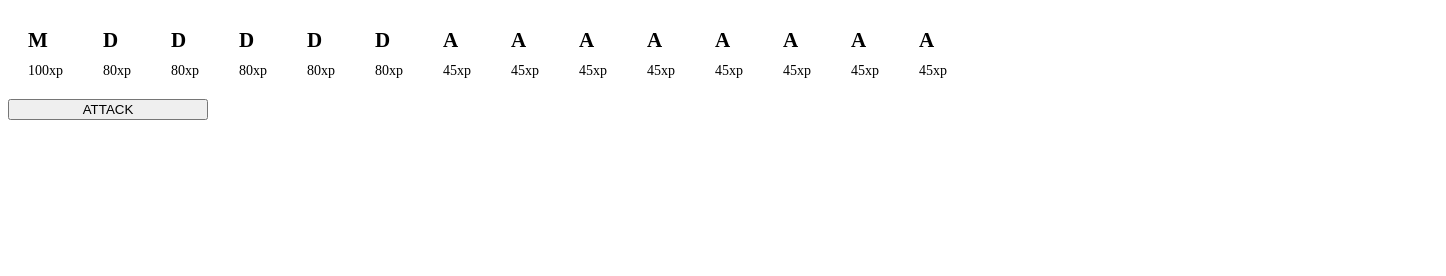
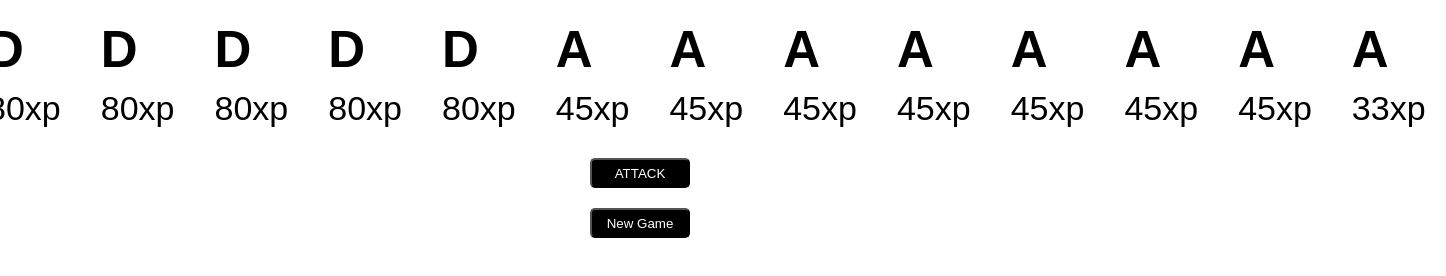
Before and after one commit to acys17/hostile-aliens, a website: page index.html in a window 1280 px wide. Both pictures are taken after a click on the button "ATTACK". Shown: the whole page, 1446 px wide, since content can reach past the window. Drawn offline with Linux system fonts and the light colour scheme.

Commit message:
Functionality working

```diff
--- a/index.html
+++ b/index.html
@@ -8,7 +8,8 @@
 </head>
 <body>
     <div id="ships"></div>
-    <button id="button">ATTACK</button>
+    <button id="attack-button" class="button">ATTACK</button>
+    <button id="reset-button" class="button">New Game</button>
     <script src="./main.js" type="module"></script>
 </body>
 </html>
--- a/main.js
+++ b/main.js
@@ -1,3 +1,5 @@
+const attackButton = document.getElementById("attack-button");
+const resetButton = document.getElementById("reset-button");
 
 class Ship {
     constructor(_id, _name, _points) {
@@ -33,29 +35,50 @@ class Ship {
         new Ship(13, "A", 45),
     ]
 
-button.addEventListener("click", () => {
+shipArray.forEach(ship => {
+    document.getElementById("ships").innerHTML += ship.render();
+});
+
+attackButton.addEventListener("click", () => {
+    const mothership = shipArray.find(ship => ship.id === 0);
     let randomNumber = Math.floor(Math.random() * 14)
-    const shipHit = shipArray.find((ship) => {
-        if(randomNumber === ship.id) {
+    const liveShips = shipArray.filter((ship) => ship.points);
+    const shipHit = liveShips.find((ship) => {
+        if(randomNumber === ship.id && ship.points > 0) {
             return ship;
+        } else {
+            return null;
         }
     });
 
     if(shipHit.name === "M") {
         console.log("Mothership hit!");
         shipHit.points -= 9;
-        console.log(shipHit.points);
     } else if(shipHit.name === "D") {
         console.log("Defenceship hit!");
         shipHit.points -= 10;
-        console.log(shipHit.points);
     } else if(shipHit.name === "A") {
         console.log("Attackship hit!");
         shipHit.points -= 12;
-        console.log(shipHit.points);
+    } else {
+        console.log("Missed hit!");
     }
+
+    if(shipHit.points < 0) {
+        shipHit.points = 0;
+    }
+    if(mothership.points === 0) {
+        shipArray.forEach(ship => {
+            ship.points = 0;
+        })
+        alert("MOTHERSHIP DESTROYED, YOU HAVE SAVED PLANET EARTH")
+    }
+    document.getElementById("ships").innerHTML = ""
+    shipArray.forEach(ship => {
+        document.getElementById("ships").innerHTML += ship.render();
+    });
 })
 
-const printShips = shipArray.forEach(ship => {
-    document.getElementById("ships").innerHTML += ship.render();
-});
+resetButton.addEventListener("click", () => {
+    document.location.href = "";
+})
--- a/styles.scss
+++ b/styles.scss
@@ -1,19 +1,31 @@
+* {
+    font-family: Arial, Helvetica, sans-serif;
+    margin: 0;
+    padding: 0;
+    box-sizing: border-box;
+}
+
 body {
     display: flex;
     flex-direction: column;
+    align-items: center;
+    width: 100vw;
 
     #ships {
         display: flex;
-        font-size: 14px;
-        flex-wrap: wrap;
+        font-size: 34px;
 
         :nth-child(n) {
             margin: 10px;
-            // border: 2px black solid;
         }
     }
 
-    #button {
-        width: 200px;
+    .button {
+        width: 100px;
+        height: 30px;
+        border-radius: 5px;
+        background-color: black;
+        color: white;
+        margin: 10px;
     }
 }
```
Also changed, not shown: styles.css, 1 other file.
